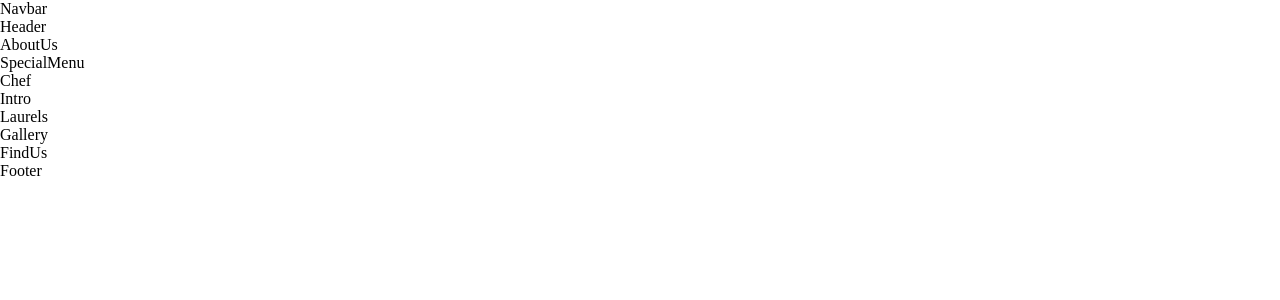
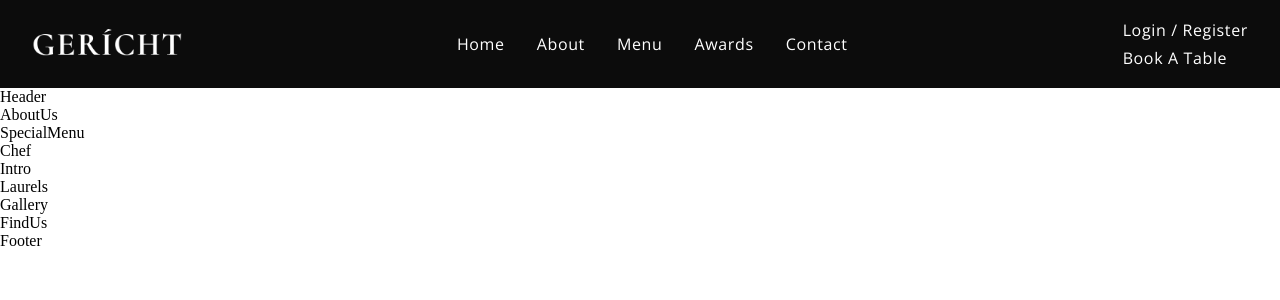
Before and after one commit to Boluwatife-AJB/Restaurant-app, a React (Create React App) app: page / in a window 1280 px wide. Shown: the top 300 px of the page. Built offline with nearby package versions, Linux system fonts and the light colour scheme; a web font is replaced by a local one.

Commit message:
navbar-changes

```diff
--- a/src/components/Navbar/Navbar.css
+++ b/src/components/Navbar/Navbar.css
@@ -0,0 +1,35 @@
+.app__navbar {
+  width: 100%;
+  display: flex;
+  justify-content: space-between;
+  align-items: center;
+  background: var(--color-black);
+  padding: 1rem 2rem;
+}
+
+.app__navbar-logo {
+  display: flex;
+  justify-content: flex-start;
+  align-items: center;
+}
+
+.app__navbar-logo img {
+  width: 150px;
+}
+
+.app__navbar-links {
+  flex: 1;
+  display: flex;
+  justify-content: center;
+  align-items: center;
+  list-style: none;
+}
+
+.app__navbar-links li {
+  margin: 0 1rem;
+  cursor: pointer;
+}
+
+.app__navbar-links li:hover {
+  color: var(--color-grey);
+}
--- a/src/components/Navbar/Navbar.jsx
+++ b/src/components/Navbar/Navbar.jsx
@@ -1,11 +1,43 @@
 import React from 'react';
+import { GiHamburgerMenu } from 'react-icons/gi';
+import { MdOutlineRestaurantMenu } from 'react-icons/md';
 
+import images from '../../constants/images';
 import './Navbar.css';
 
 const Navbar = () => (
-  <div>
-    Navbar
-  </div>
+  <nav className="app__navbar">
+    <div className="app__navbar-logo">
+      <img src={images.gericht} alt="app-logo" />
+    </div>
+    <ul className="app__navbar-links">
+      <li className="p__opensans">
+        <a href="#home">Home</a>
+      </li>
+      <li className="p__opensans">
+        <a href="#about">About</a>
+      </li>
+      <li className="p__opensans">
+        <a href="#about">Menu</a>
+      </li>
+      <li className="p__opensans">
+        <a href="#menu">Awards</a>
+      </li>
+      <li className="p__opensans">
+        <a href="#contact">Contact</a>
+      </li>
+    </ul>
+
+    <div className="app__navbar-login">
+      <a href="#login" className="p__opensans">
+        Login / Register
+      </a>
+      <div />
+      <a href="/" className="p__opensans">
+        Book a Table
+      </a>
+    </div>
+  </nav>
 );
 
 export default Navbar;
```
